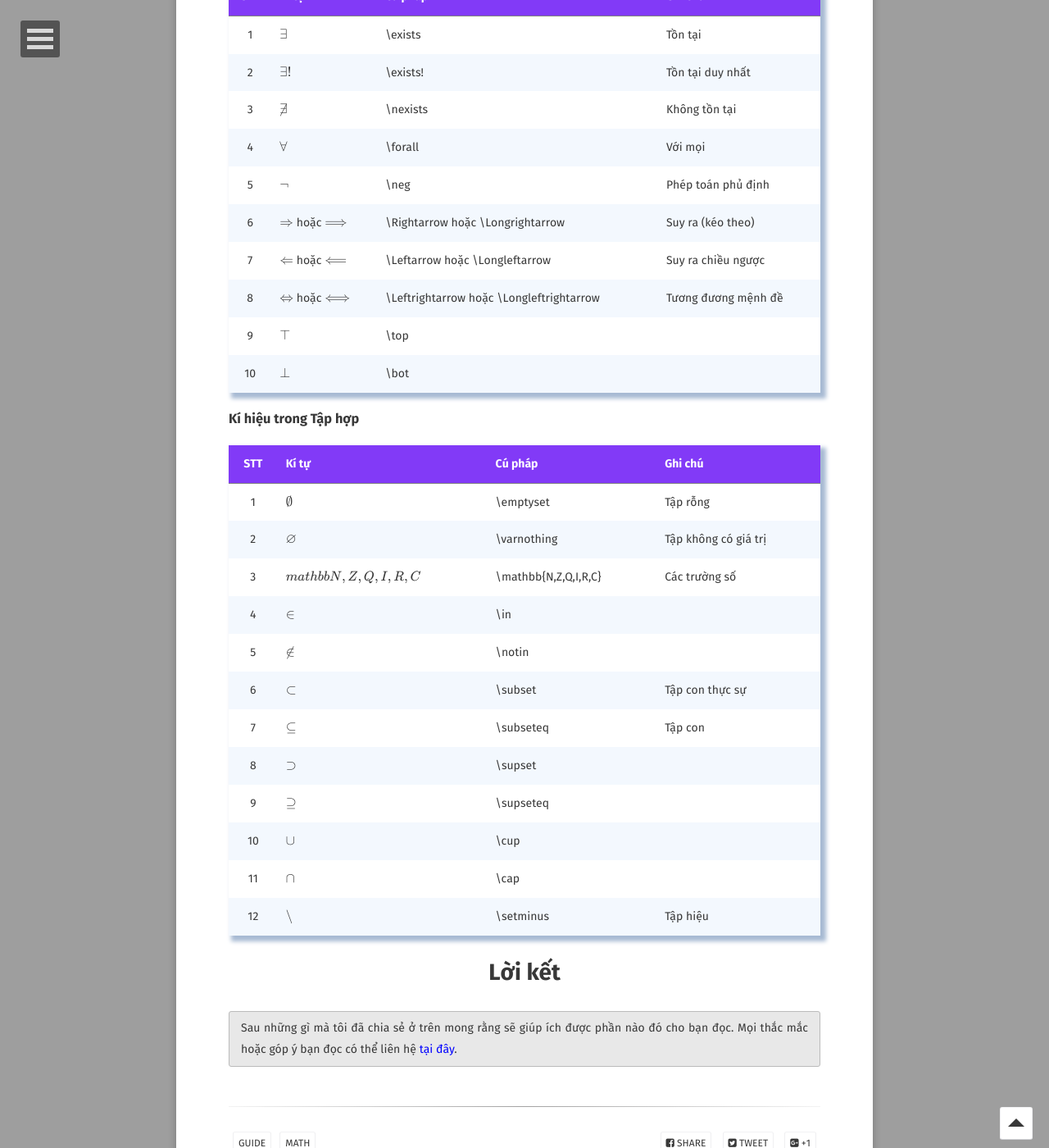
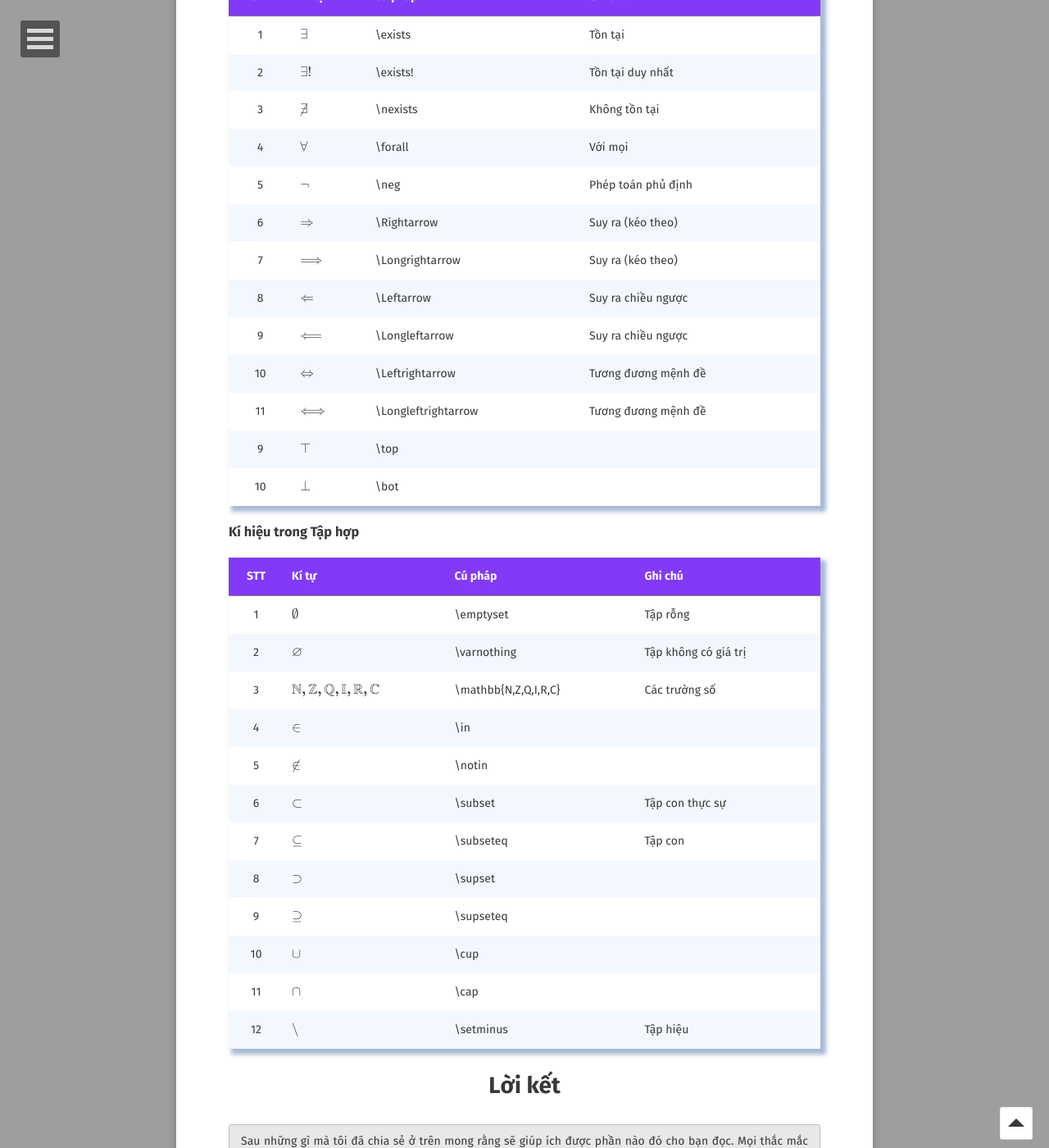
Before and after one commit to hieuhdh/deuteri, a Jekyll site: the page built from _posts/2021-10-10-[Guide]-Latex-Syntax.md, in a window 1280 px wide and 1400 px high, scrolled down 3750 px. Shown: the whole window at 82% size. Built offline with Jekyll 4.4.1, drawn with Linux system fonts in a browser that asks for light colours; some web fonts are replaced; formulas are drawn with MathJax 3; comment, search, counter and statistics services are not loaded.

Commit message:
fix something

```diff
--- a/_posts/2021-10-10-[Guide]-Latex-Syntax.md
+++ b/_posts/2021-10-10-[Guide]-Latex-Syntax.md
@@ -113,9 +113,12 @@ comments: true
 |3      | $$\nexists$$          | \nexists      |  Không tồn tại             |
 |4      | $$\forall$$                      | \forall                        | Với mọi              |
 |5      | $$\neg$$                | \neg                | Phép toán phủ định              |
-|6      | $$\Rightarrow$$ hoặc $$\Longrightarrow$$                      | \Rightarrow hoặc \Longrightarrow                            | Suy ra (kéo theo)|
-|7      | $$\Leftarrow$$ hoặc $$\Longleftarrow$$              | \Leftarrow hoặc \Longleftarrow                                     | Suy ra chiều ngược  |
-|8      | $$\Leftrightarrow$$ hoặc $$\Longleftrightarrow$$    | \Leftrightarrow hoặc \Longleftrightarrow         | Tương đương mệnh đề              |
+|6      | $$\Rightarrow$$                     | \Rightarrow                            | Suy ra (kéo theo)|
+|7      | $$\Longrightarrow$$	| \Longrightarrow	                                            |   Suy ra (kéo theo)            |
+|8      | $$\Leftarrow$$             | \Leftarrow                                      | Suy ra chiều ngược  |
+|9      | $$\Longleftarrow$$              |  \Longleftarrow                                     | Suy ra chiều ngược  |
+|10      | $$\Leftrightarrow$$ | \Leftrightarrow          | Tương đương mệnh đề              |
+|11      | $$\Longleftrightarrow$$    | \Longleftrightarrow         | Tương đương mệnh đề              |
 |9      | $$\top$$         | \top        |               |
 |10      | $$\bot$$	| \bot	                                            |               |
 {: rules="groups"}
@@ -127,7 +130,7 @@ comments: true
 |:---:  | :---                                                                  |    :----                                              |          :--- |
 |1      | $$\emptyset$$                                                            | \emptyset                                          |Tập rỗng       |
 |2      | $$\varnothing$$                             | \varnothing                             | Tập không có giá trị              |
-|3      | $$\\mathbb{N,Z,Q,I,R,C}$$          | \\mathbb{N,Z,Q,I,R,C}     |  Các trường số             |
+|3      | $$\mathbb{N,Z,Q,I,R,C}$$          | \mathbb{N,Z,Q,I,R,C}     |  Các trường số             |
 |4      | $$\in$$                      | \in                        |              |
 |5      | $$\notin$$                | \notin                |               |
 |6      | $$\subset$$                      | \subset                            | Tập con thực sự|
```
